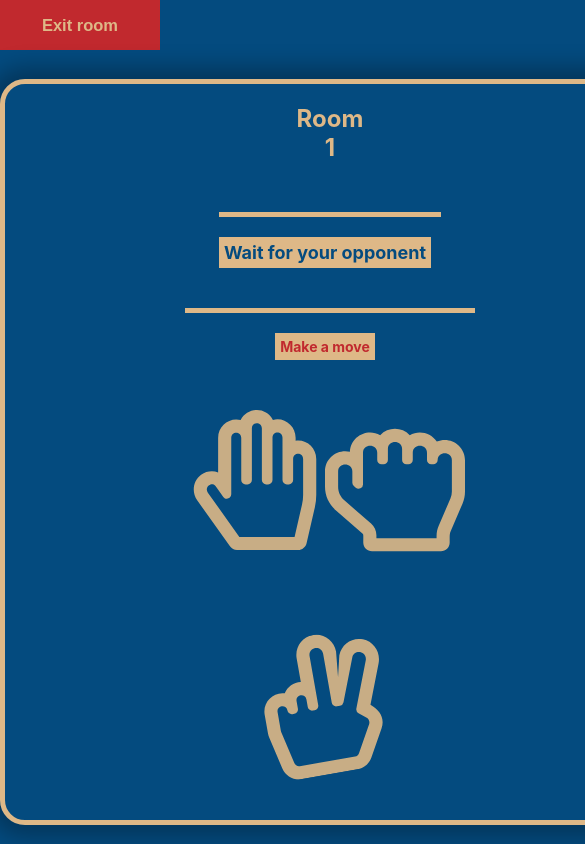
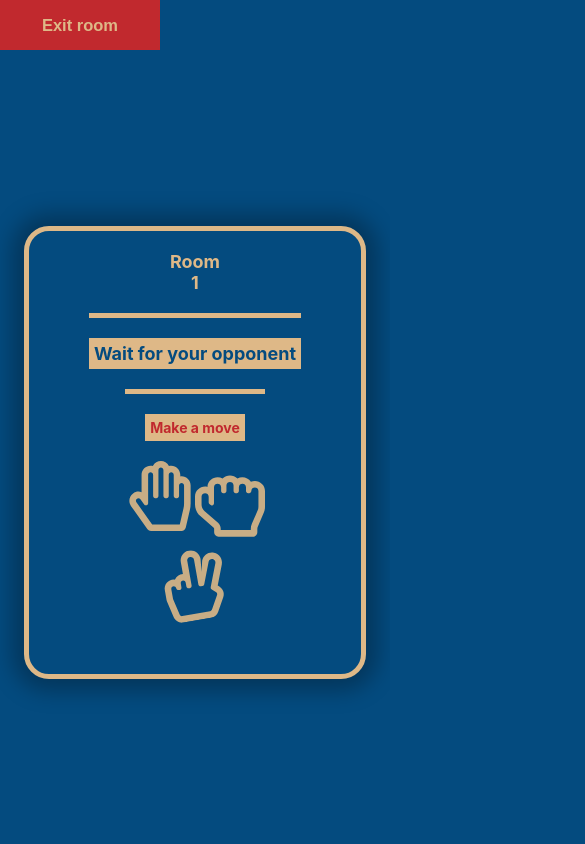
Before and after one commit to Whiz7z/rock-paper-scissors-client, a React (Create React App) app: page /main/room/1 in a window 390 px wide. Shown: the top 844 px of the page, 585 px wide, since content can reach past the window. Built offline with nearby package versions, Linux system fonts and the light colour scheme; no server answers.

Commit message:
responsive layout

```diff
--- a/public/index.html
+++ b/public/index.html
@@ -13,11 +13,10 @@
 
     <link rel="manifest" href="%PUBLIC_URL%/manifest.json" />
 
-    <title>React App</title>
+    <title>Rock-Paper-Scissors</title>
   </head>
   <body>
     <noscript>You need to enable JavaScript to run this app.</noscript>
     <div id="root"></div>
-
   </body>
 </html>
--- a/src/Components/AllRoomsPanel/AllRoomsPanel.module.scss
+++ b/src/Components/AllRoomsPanel/AllRoomsPanel.module.scss
@@ -94,4 +94,52 @@
       }
     }
   }
+
+  @media (max-width: 880px) {
+    width: 70%;
+
+    .create_room_form {
+      margin-top: 20px;
+
+      button {
+        margin-bottom: 30px;
+      }
+    }
+  }
+
+  @media (max-width: 800px) {
+    width: 85%;
+  }
+  @media (max-width: 400px) {
+    width: 90%;
+
+    .player_info {
+      .nickname {
+        font-size: 2.2rem;
+      }
+
+      .winrate {
+        font-size: 1.4rem;
+      }
+
+      .winrate_percent {
+        font-size: 1.4rem;
+      }
+    }
+    .rooms_container {
+      h2 {
+        font-size: 1.5rem;
+      }
+    }
+
+    .create_room_form {
+      input {
+        font-size: 1.45rem;
+      }
+
+      button {
+        font-size: 1.45rem;
+      }
+    }
+  }
 }
--- a/src/Components/Modal/Modal.module.scss
+++ b/src/Components/Modal/Modal.module.scss
@@ -83,6 +83,84 @@
       }
     }
   }
+
+  @media (max-width: 500px) {
+    .container {
+      width: 300px;
+      height: auto;
+      row-gap: 20px;
+      padding-top: 20px;
+
+      .my_block {
+        h3 {
+          margin-bottom: 15px;
+        }
+        div {
+          svg {
+            width: 80px;
+            height: 80px;
+          }
+        }
+      }
+
+      .opp_block {
+        h3 {
+          margin-bottom: 15px;
+        }
+        div {
+          svg {
+            width: 80px;
+            height: 80px;
+          }
+        }
+      }
+
+      .close_btn {
+        line-height: 40px;
+        height: 40px;
+        font-size: 1.5rem;
+      }
+    }
+  }
+
+  @media (max-width: 350px) {
+    .container {
+      width: 280px;
+      height: auto;
+      row-gap: 20px;
+      padding-top: 20px;
+      animation: 1s ease-out 0s 1 onShowSmall;
+      .my_block {
+        h3 {
+          margin-bottom: 15px;
+        }
+        div {
+          svg {
+            width: 80px;
+            height: 80px;
+          }
+        }
+      }
+
+      .opp_block {
+        h3 {
+          margin-bottom: 15px;
+        }
+        div {
+          svg {
+            width: 80px;
+            height: 80px;
+          }
+        }
+      }
+
+      .close_btn {
+        line-height: 40px;
+        height: 40px;
+        font-size: 1.5rem;
+      }
+    }
+  }
 }
 
 .scissors {
@@ -100,3 +178,15 @@
     transform: translateX(0);
   }
 }
+
+@keyframes onShowSmall {
+  0% {
+    transform: scale(70%);
+  }
+  50% {
+    transform: scale(120%);
+  }
+  100% {
+    transform: translateX(0);
+  }
+}
--- a/src/Components/RoomListItem/RoomListItem.module.scss
+++ b/src/Components/RoomListItem/RoomListItem.module.scss
@@ -63,6 +63,40 @@
     justify-self: center;
     align-self: center;
   }
+
+  @media (max-width: 770px) {
+    grid-template-columns: 1fr 1fr;
+    height: auto;
+    row-gap: 10px;
+    border: 3px solid $text;
+    padding: 12px;
+    .room_id {
+      justify-self: center;
+
+      grid-column: 1/3;
+      grid-row: 1/2;
+    }
+
+    .room_join_btn {
+      grid-column: 1/2;
+      grid-row: 3/4;
+    }
+
+    .room_delete_btn {
+      grid-column: 2/3;
+      grid-row: 3/4;
+    }
+
+    .room_players_count {
+      justify-self: center;
+      grid-column: 1/3;
+      grid-row: 2/3;
+    }
+  }
+
+  @media (max-width: 420px) {
+    font-size: 1.4rem;
+  }
 }
 
 @keyframes blurBtn {
--- a/src/Components/RoomsList/RoomsList.module.scss
+++ b/src/Components/RoomsList/RoomsList.module.scss
@@ -29,4 +29,8 @@
   &::-webkit-scrollbar-thumb:hover {
     background: $bad;
   }
+
+  @media (max-width: 550px) {
+    max-height: 240px;
+  }
 }
--- a/src/Pages/AuthPage/AuthPage.module.scss
+++ b/src/Pages/AuthPage/AuthPage.module.scss
@@ -24,6 +24,8 @@
       -moz-box-shadow: 0px 0px 22px 12px rgba(0, 0, 0, 0.28);
       box-shadow: 0px 0px 22px 12px rgba(0, 0, 0, 0.28);
       display: grid;
+      border: 5px solid $text;
+      border-radius: 15px;
       .input_container {
         width: 100%;
         align-self: center;
@@ -116,4 +118,56 @@
       }
     }
   }
+
+  @media (max-width: 560px) {
+    .content {
+      .form {
+        width: 90%;
+
+        .input_container {
+          justify-self: center;
+          width: 80%;
+
+          .label {
+            margin-left: -7px;
+          }
+
+          .field_container {
+            .field {
+              width: 100%;
+            }
+          }
+        }
+
+        .btns_container {
+          width: 80%;
+        }
+      }
+    }
+  }
+
+  @media (max-width: 475px) {
+    .content {
+      .form {
+        .input_container {
+          .field_container {
+            .field {
+            }
+          }
+        }
+
+        .btns_container {
+          width: 80%;
+          grid-template-columns: 1fr;
+
+          .submit {
+            margin-bottom: 10px;
+          }
+          .change_auth {
+            margin-bottom: 10px;
+          }
+        }
+      }
+    }
+  }
 }
--- a/src/Pages/RoomPage/RoomPage.js
+++ b/src/Pages/RoomPage/RoomPage.js
@@ -99,9 +99,6 @@ const RoomPage = () => {
             ) : (
               <p className={styles.opponent_name}>Wait for your opponent</p>
             )}
-            {opponent && (
-              <p className={styles.opponent_score}>{opponentCount}</p>
-            )}
 
             {!opponent ? null : !opponentMadeMove && opponent ? (
               <p className={styles.opponent_move_status}>
@@ -114,6 +111,9 @@ const RoomPage = () => {
                   Opponent has made a move
                 </p>
               )
+            )}
+            {opponent && (
+              <p className={styles.opponent_score}>{opponentCount}</p>
             )}
           </div>
           <div className={styles.player_part}>
--- a/src/Pages/RoomPage/RoomPage.module.scss
+++ b/src/Pages/RoomPage/RoomPage.module.scss
@@ -26,7 +26,7 @@
     .game_block {
       width: 550px;
       justify-self: center;
-      height: 80vh;
+      height: auto;
       -webkit-box-shadow: 0px 0px 22px 12px rgba(0, 0, 0, 0.28);
       -moz-box-shadow: 0px 0px 22px 12px rgba(0, 0, 0, 0.28);
       box-shadow: 0px 0px 22px 12px rgba(0, 0, 0, 0.28);
@@ -45,7 +45,7 @@
         display: grid;
         border-top: 5px solid $text;
 
-        padding: 20px 10px 20px 0;
+        padding: 20px 0px 0px 0;
 
         .opponent_name {
           text-align: center;
@@ -100,7 +100,7 @@
         display: grid;
         row-gap: 50px;
         border-top: 5px solid $text;
-        padding: 20px 10px 20px 0;
+        padding: 20px 0px 20px 0;
         margin-top: 20px;
 
         .my_status {
@@ -135,6 +135,7 @@
           display: grid;
           grid-template-columns: 1fr 1fr;
           row-gap: 50px;
+
           .move {
             svg {
               width: 140px;
@@ -180,6 +181,130 @@
               }
             }
           }
+
+          @media (max-height: 1160px) {
+            grid-template-columns: 1fr 1fr 1fr;
+
+            .move {
+              svg {
+                width: 100px;
+                height: 120px;
+              }
+            }
+
+            .paper_move {
+              svg {
+                height: 100px;
+              }
+            }
+            .scissors_move {
+              grid-row: 1/2;
+              grid-column: 3/4;
+            }
+          }
+          @media (max-width: 490px) {
+            grid-template-columns: 1fr 1fr 1fr;
+
+            .move {
+              svg {
+                width: 70px;
+                height: 90px;
+              }
+            }
+
+            .paper_move {
+              svg {
+                height: 70px;
+              }
+            }
+            .scissors_move {
+              grid-row: 1/2;
+              grid-column: 3/4;
+            }
+          }
+
+          @media (max-width: 490px) {
+            grid-template-columns: 1fr 1fr;
+            row-gap: 5px;
+
+            .move {
+              svg {
+                width: 70px;
+                height: 90px;
+              }
+            }
+
+            .paper_move {
+              svg {
+                height: 70px;
+              }
+            }
+            .scissors_move {
+              grid-row: 2/3;
+              grid-column: 1/3;
+              justify-self: center;
+              margin-top: -20px;
+            }
+          }
+        }
+      }
+    }
+  }
+
+  @media (max-width: 780px) {
+    .content {
+      width: 100%;
+      justify-self: center;
+      .game_block {
+        width: 80%;
+        height: auto;
+        font-size: 1.55rem;
+        justify-self: center;
+        padding: 20px 10px;
+        .room_name {
+          margin-bottom: 20px;
+          font-size: 1.8rem;
+        }
+
+        .opponent_part {
+          .opponent_move_status {
+            margin-top: 15px;
+          }
+
+          .opponent_move_status_ok {
+            margin-top: 15px;
+          }
+
+          .opponent_score {
+            margin-top: 20px;
+          }
+        }
+
+        .player_part {
+          row-gap: 20px;
+        }
+      }
+    }
+  }
+
+  @media (max-width: 380px) {
+    .content {
+      .game_block {
+        .room_name {
+        }
+
+        .opponent_part {
+          .opponent_move_status {
+          }
+
+          .opponent_move_status_ok {
+          }
+
+          .opponent_score {
+          }
+        }
+
+        .player_part {
         }
       }
     }
```
Also changed, not shown: 1 other file (tests, documents, lock files or other folders).
